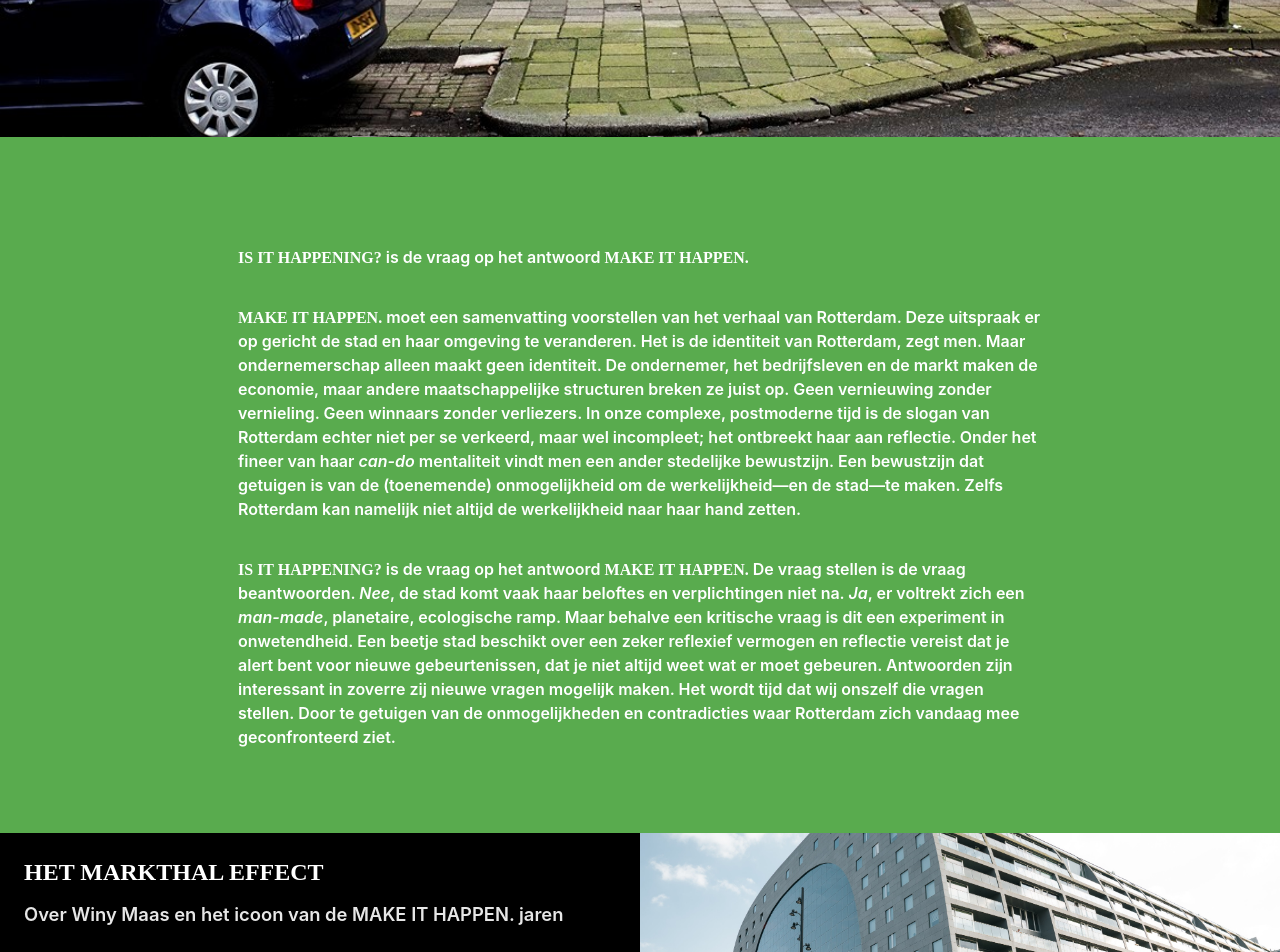
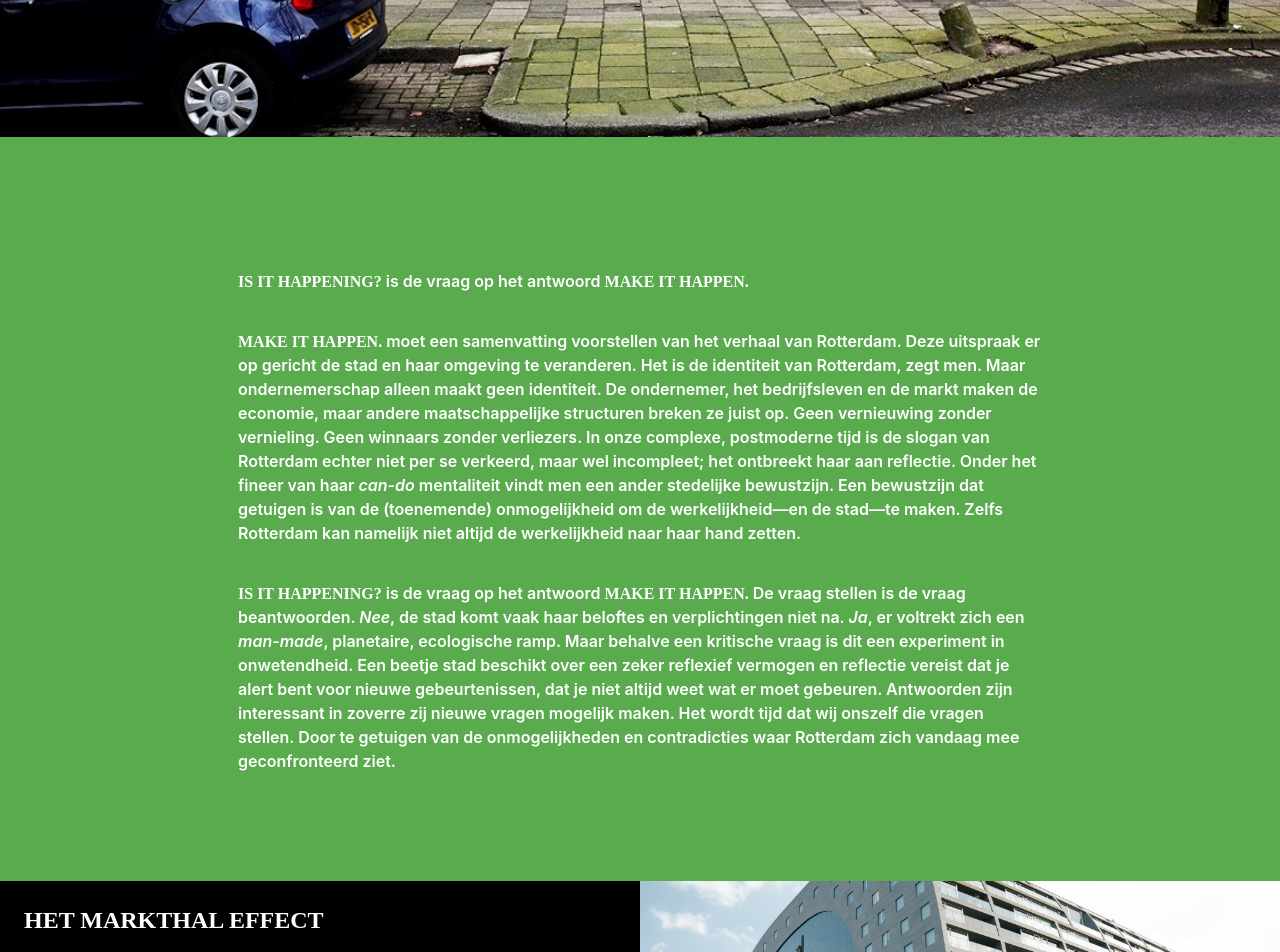
Before and after one commit to norealdirection/norealdirection.github.io, a Jekyll site: the page built from index.markdown, in a window 1280 px wide. Shown: the part 543-1495 px from the top of the page. Built offline with Jekyll 4.4.1, drawn with Linux system fonts in a browser that asks for light colours.

Commit message:
Update _layout.scss

```diff
--- a/_sass/minima/_layout.scss
+++ b/_sass/minima/_layout.scss
@@ -171,7 +171,7 @@
 */
 #introduction {
 	background-color: $green-color-tertiary;
-	padding: $spacing-unit 0 $spacing-unit;
+	padding: $spacing-unit*2 0 $spacing-unit*2;
 	color: white;
 
 	.intro {
```
